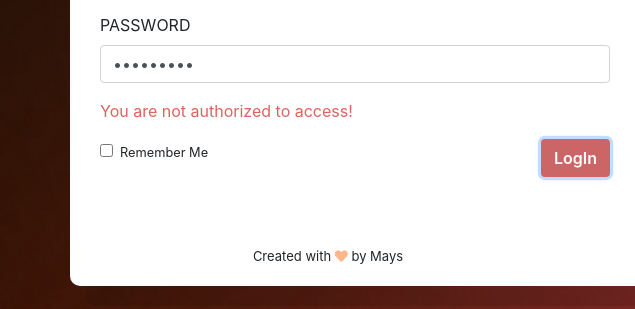
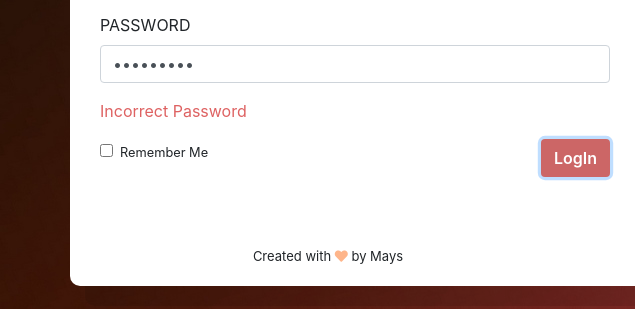
Before and after one commit to MaysShtanwi/javaScript, a website: page online exam/home.html in a window 1280 px wide. Both pictures are taken after typing "Sample", "Sample123" into the empty fields and a click on the button "LogIn". Shown: the part 360-669 px from the top of the page, 0-635 px from the left. Drawn offline with Linux system fonts and the light colour scheme.

Commit message:
simple update

```diff
--- a/online exam/home.html
+++ b/online exam/home.html
@@ -74,7 +74,7 @@
 				window.location.href="start.html";
 				return false;
 			} else{
-				document.getElementById('para').innerHTML="You are not authorized to access!";
+				document.getElementById('para').innerHTML="Incorrect Password";
 				document.getElementById('para').style.color=" #DE6262";
 				return false;
 
```
